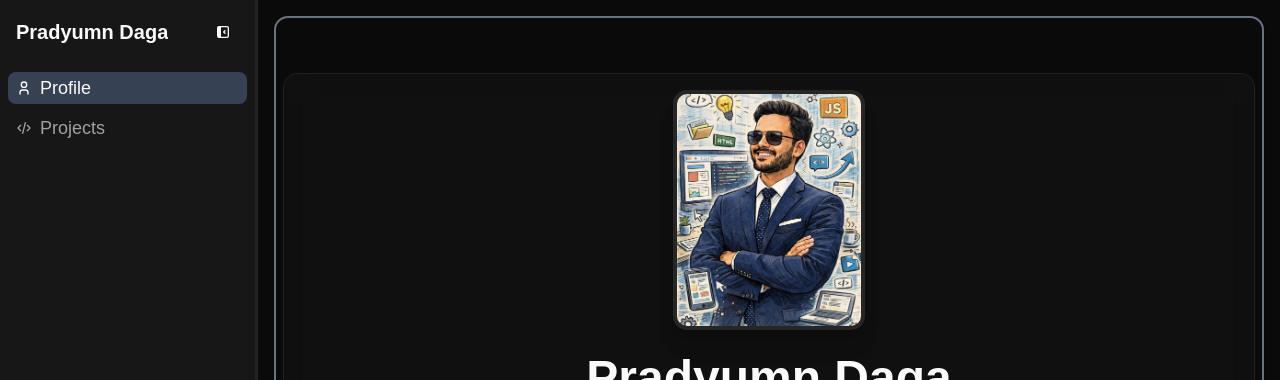
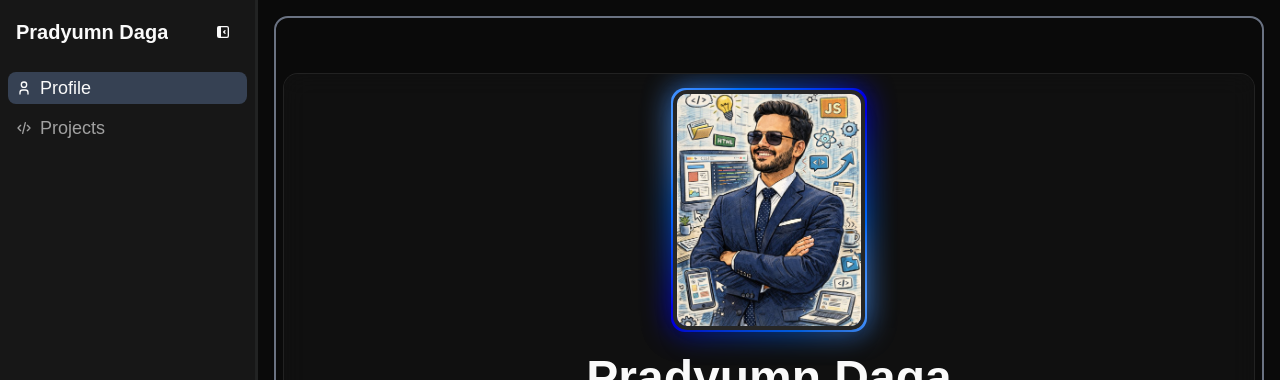
Before and after one commit to pradyumndaga/my-portfolio, a React (Vite) app: page /profile in a window 1280 px wide. Shown: the top 380 px of the page. Built offline with nearby package versions, Linux system fonts and the light colour scheme.

Commit message:
image border

```diff
--- a/src/components/profile.tsx
+++ b/src/components/profile.tsx
@@ -59,11 +59,13 @@ export const Profile = () => {
                             <CardTitle className="text-3xl md:text-5xl font-bold">Pradyumn Daga</CardTitle>
                             <CardDescription className="text-xl md:text-3xl">Frontend Engineer</CardDescription>
                         </div>
-                        <img
-                            src={profileImg}
-                            alt="Pradyumn Daga"
-                            className="w-40 h-56 md:w-48 md:h-60 rounded-xl object-cover border-4 border-muted shadow-xl"
-                        />
+                        <div className="profile-img relative w-40 h-56 md:w-48 md:h-60 rounded-xl">
+                            <img
+                                src={profileImg}
+                                alt="Pradyumn Daga"
+                                className="relative z-10 w-full h-full rounded-xl object-cover border-4 border-muted shadow-xl"
+                            />
+                        </div>
                     </CardHeader>
                     <CardContent className="flex flex-col gap-4 mt-4">
                         <div className="prose prose-sm md:prose-lg dark:prose-invert max-w-2xl mx-auto text-center">
--- a/src/index.css
+++ b/src/index.css
@@ -154,3 +154,40 @@
     scrollbar-color: var(--muted-foreground) transparent;
   }
 }
+
+@property --deg {
+  syntax: "<angle>";
+  inherits: true;
+  initial-value: 0deg;
+}
+
+.profile-img::before,
+.profile-img::after {
+  content: "";
+  position: absolute;
+  top: -2px;
+  left: -2px;
+  right: -2px;
+  bottom: -2px;
+  background: conic-gradient(from var(--deg) at center,
+      oklch(0.7 0.2 260),
+      oklch(0.4 0.3 260) 25%,
+      oklch(0.7 0.2 260) 50%,
+      oklch(0.4 0.3 260) 75%,
+      oklch(0.7 0.2 260) 100%);
+  border-radius: inherit;
+  z-index: 1;
+  animation: autoRotate 4s linear infinite;
+}
+
+.profile-img::after {
+  filter: blur(15px);
+  opacity: 0.8;
+  z-index: 0;
+}
+
+@keyframes autoRotate {
+  to {
+    --deg: 360deg;
+  }
+}
```
